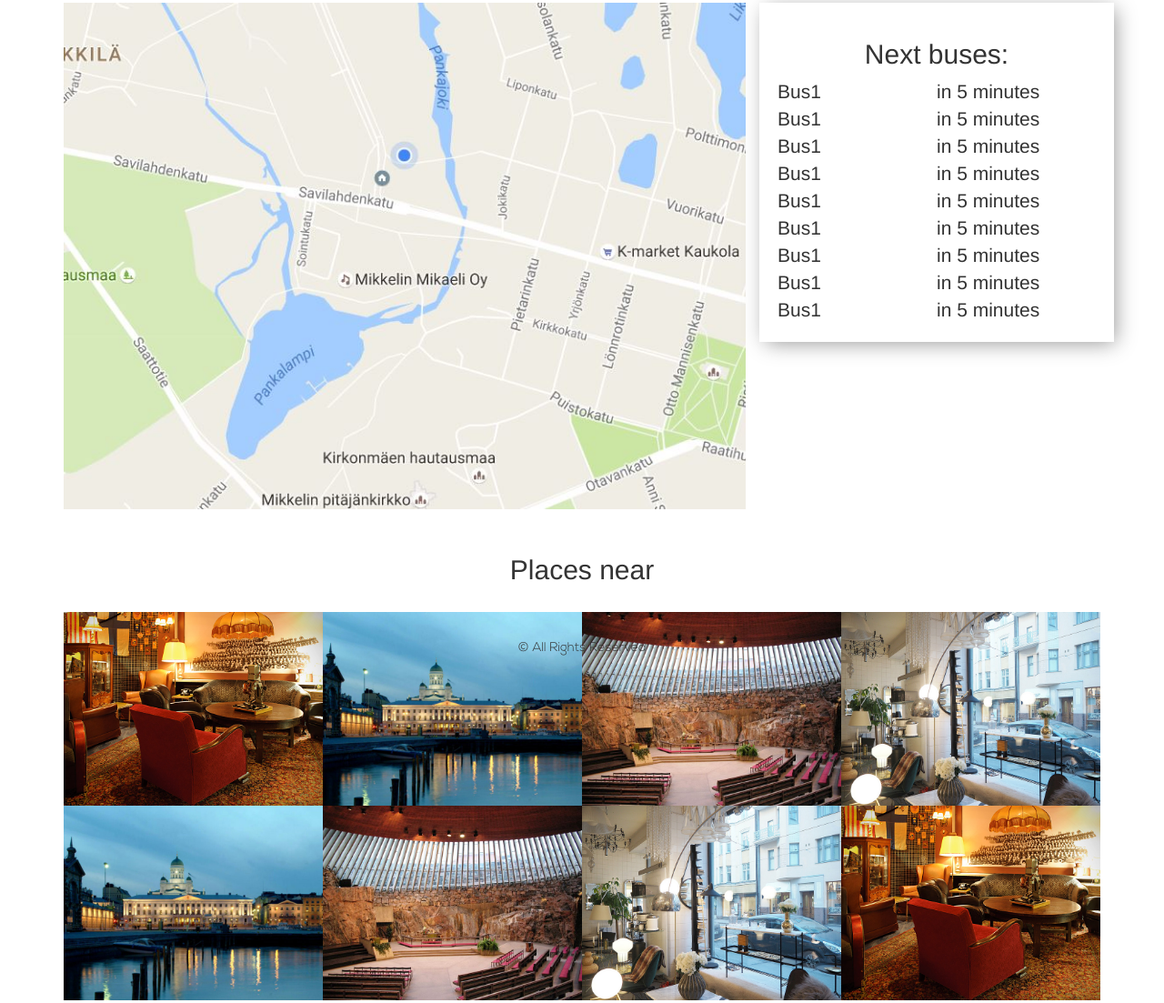
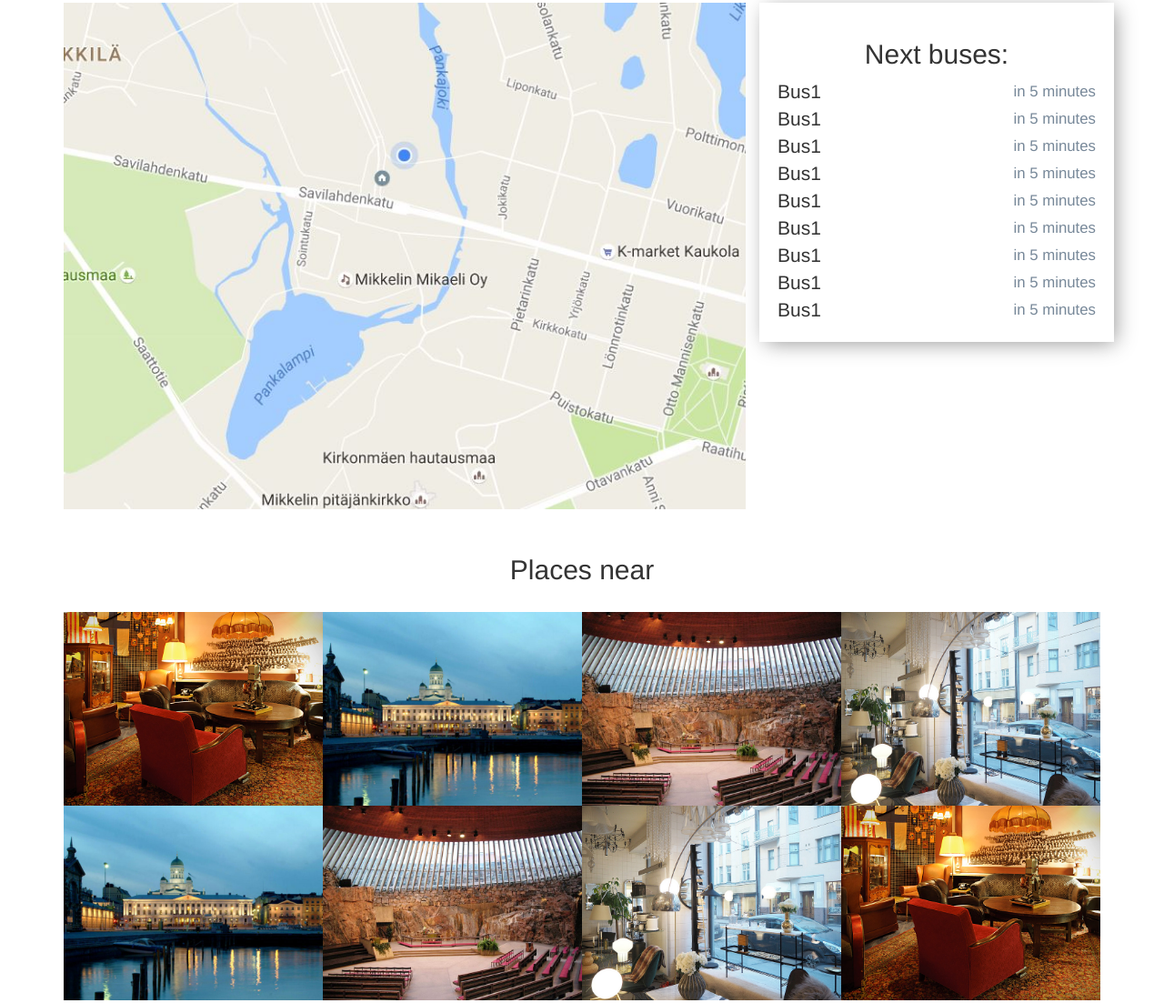
Before and after one commit to kkkatya/BusStop, a plain HTML site: page index.html in a window 1280 px wide. Shown: the part 67-1170 px from the top of the page at 91% size. Drawn offline with nearby package versions, Linux system fonts and the light colour scheme.

Commit message:
Added really cool stuff

```diff
--- a/css/style.css
+++ b/css/style.css
@@ -25,6 +25,12 @@ section{
 
 #map{
 	width: 100%;
+}
+
+.time{
+	font-size: 0.8em;
+	color: #778899;
+	text-align: right;
 }
 
 #next-bus{
@@ -55,7 +61,6 @@ td{
 	padding: 0;
 }
 
-<<<<<<< HEAD
 .places {
 	position: relative;
 	height: 80vh;
@@ -84,10 +89,4 @@ td{
 @font-face {
     font-family: 'Kano';
     src: url(../fonts/Kano.otf);
-=======
-.time{
-	font-size: 0.8em;
-	color: #778899;
-	text-align: right;
->>>>>>> 67cf5d0e3b823016af19f84f227399d2aa13de8b
 }
```
